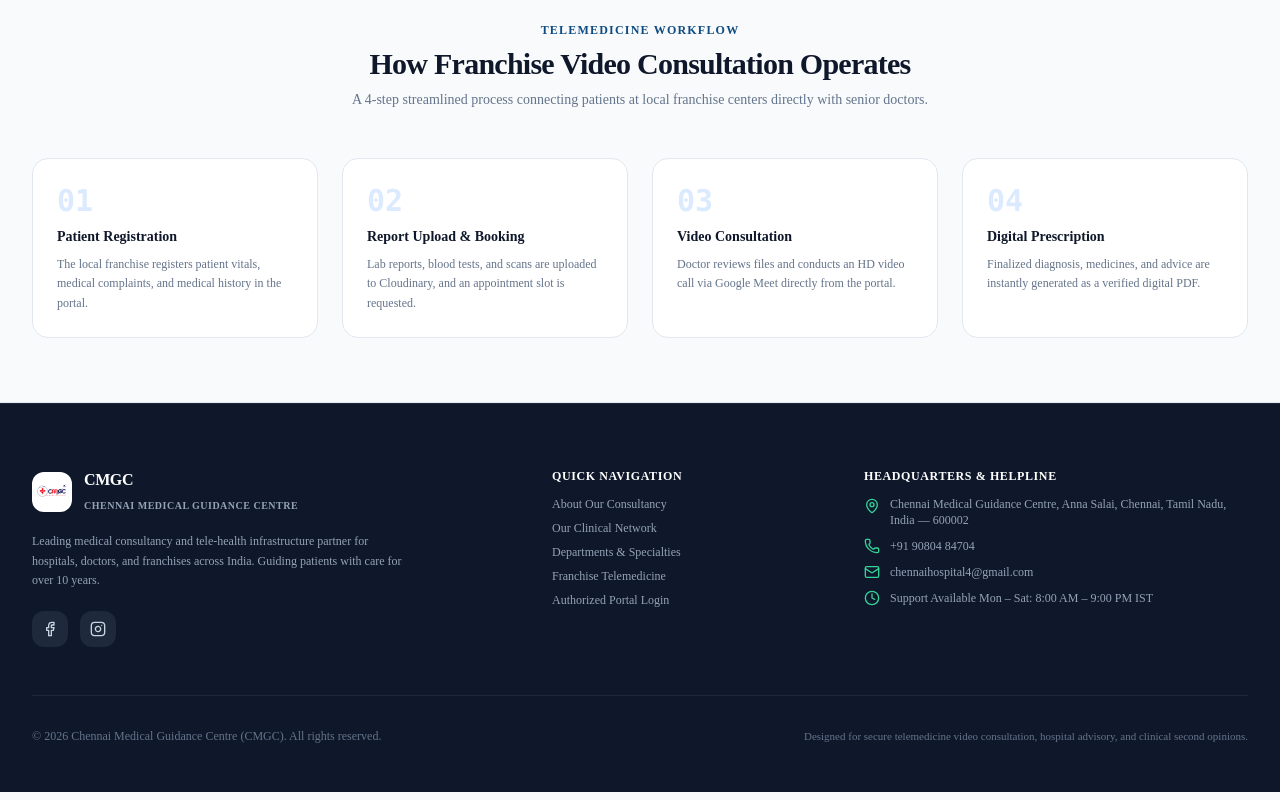
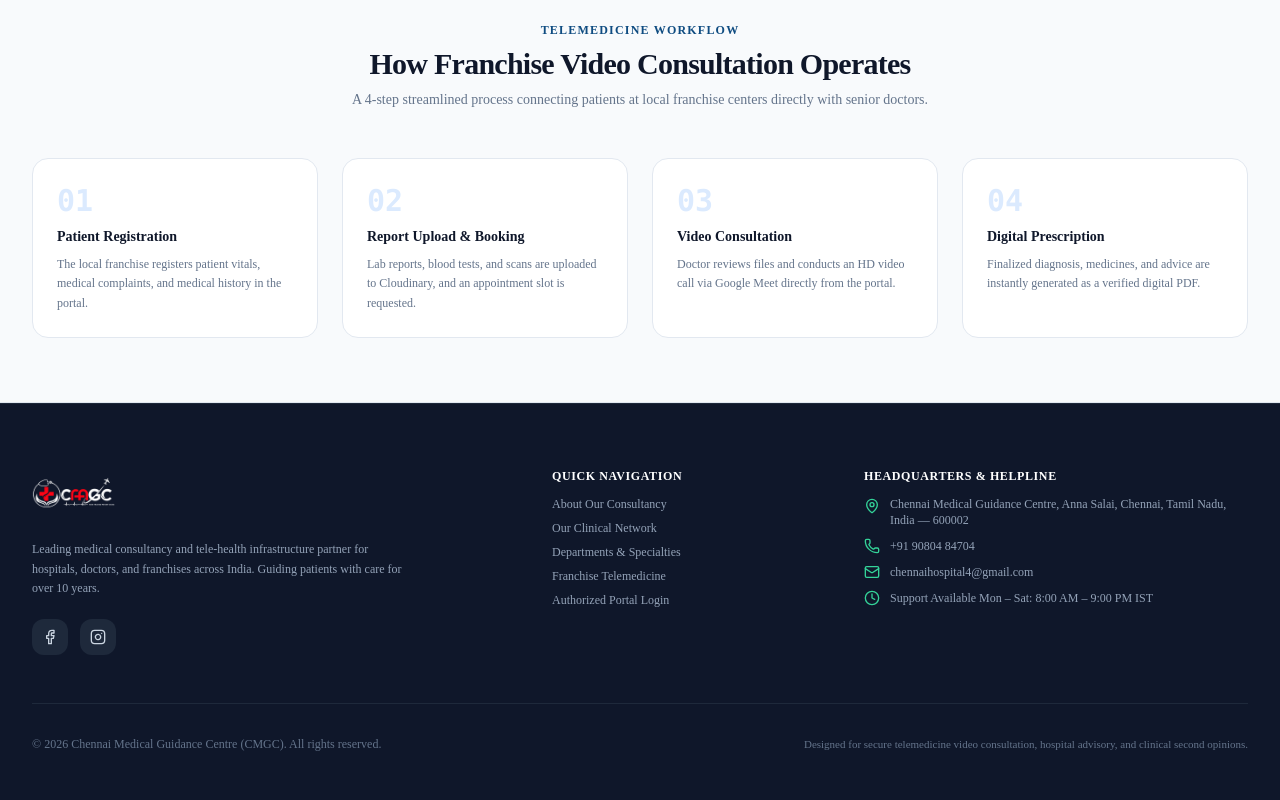
Before and after one commit to MainhasanSk/CMGC-Doctor-Consultansy, a React (Vite) app: page / in a window 1280 px wide. Shown: the part 2259-3059 px from the top of the page. Built offline with nearby package versions, Linux system fonts and the light colour scheme; no server answers.

Commit message:
Update footer with logo-footer.png

```diff
--- a/src/app/page.tsx
+++ b/src/app/page.tsx
@@ -566,15 +566,11 @@ export default function HomePage() {
             {/* Column 1: Brand */}
             <div className="md:col-span-5 space-y-4">
               <div className="flex items-center gap-3">
-                <div className="flex h-10 w-10 items-center justify-center rounded-xl bg-white p-1 shadow-sm">
-                  <img src="/logo.png" alt="CMGC Logo" className="h-full w-full object-contain" />
-                </div>
-                <div>
-                  <span className="text-base font-extrabold text-white tracking-tight block">CMGC</span>
-                  <span className="text-[10px] uppercase font-semibold text-slate-400 tracking-wider">
-                    Chennai Medical Guidance Centre
-                  </span>
-                </div>
+                <img
+                  src="/logo-footer.png"
+                  alt="CMGC Chennai Medical Guidance Centre"
+                  className="h-14 w-auto max-w-[260px] object-contain rounded-lg"
+                />
               </div>
               <p className="text-xs text-slate-400 leading-relaxed max-w-sm">
                 Leading medical consultancy and tele-health infrastructure partner for hospitals, doctors, and franchises across India. Guiding patients with care for over 10 years.
```
Also changed, not shown: logo-footer.png (added), public/logo-footer.png (added).
